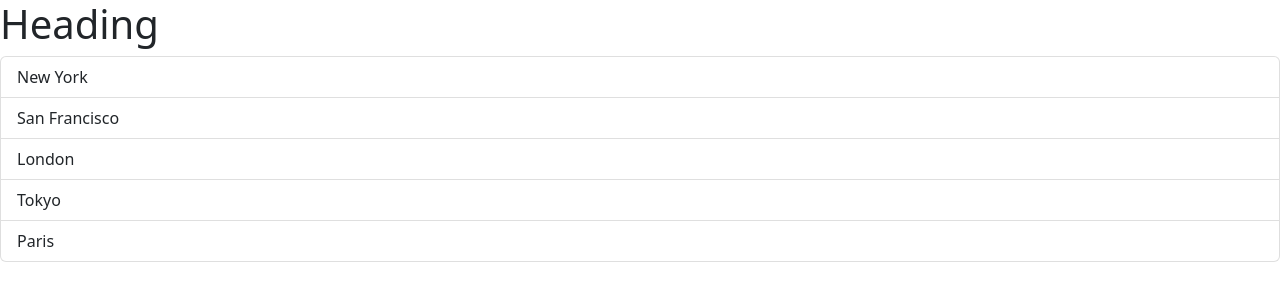
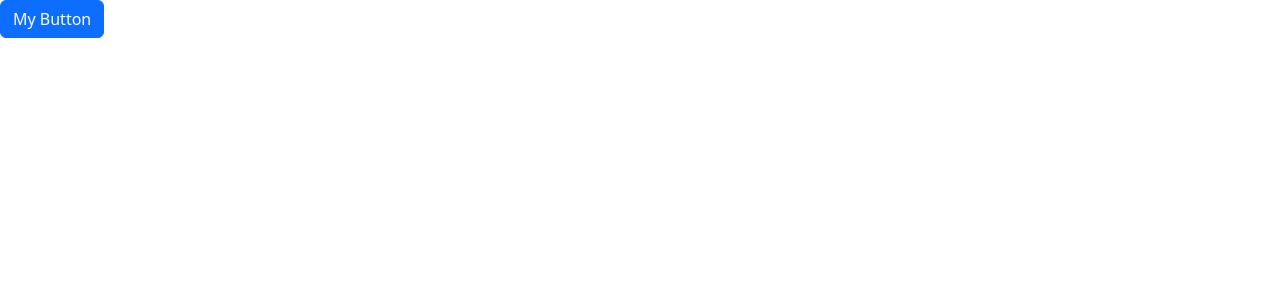
Before and after one commit to cnalwani/ViteReact, a React (Vite) app: page / in a window 1280 px wide. Shown: the top 300 px of the page. Built offline with nearby package versions, Linux system fonts and the light colour scheme.

Commit message:
passing children

```diff
--- a/src/App.tsx
+++ b/src/App.tsx
@@ -1,12 +1,14 @@
-import ListGroup from "./components/ListGroup";
+import Alert from "./components/Alert";
+import Button from "./components/Button";
 
 function App() {
-  let items = ["New York", "San Francisco", "London", "Tokyo", "Paris"];
-
   return (
     <div>
-      <ListGroup items={items} heading={"Cities"} />
+      <Button color="primary" onClick={() => console.log("Clicked")}>
+        My Button
+      </Button>
     </div>
   );
 }
+
 export default App;
--- /dev/null
+++ b/src/components/Alert.tsx
@@ -0,0 +1,11 @@
+import { ReactNode } from "react";
+
+interface Props {
+  children: ReactNode;
+}
+
+const Alert = ({ children }: Props) => {
+  return <div className="alert alert-primary">{children}</div>;
+};
+
+export default Alert;
--- /dev/null
+++ b/src/components/Button.tsx
@@ -0,0 +1,17 @@
+import React, { Children } from "react";
+
+interface Props {
+  children: string;
+  color: string;
+  onClick: () => void;
+}
+
+const Button = ({ children, onClick }: Props) => {
+  return (
+    <button className="btn btn-primary" onClick={onClick}>
+      {children}
+    </button>
+  );
+};
+
+export default Button;
```
